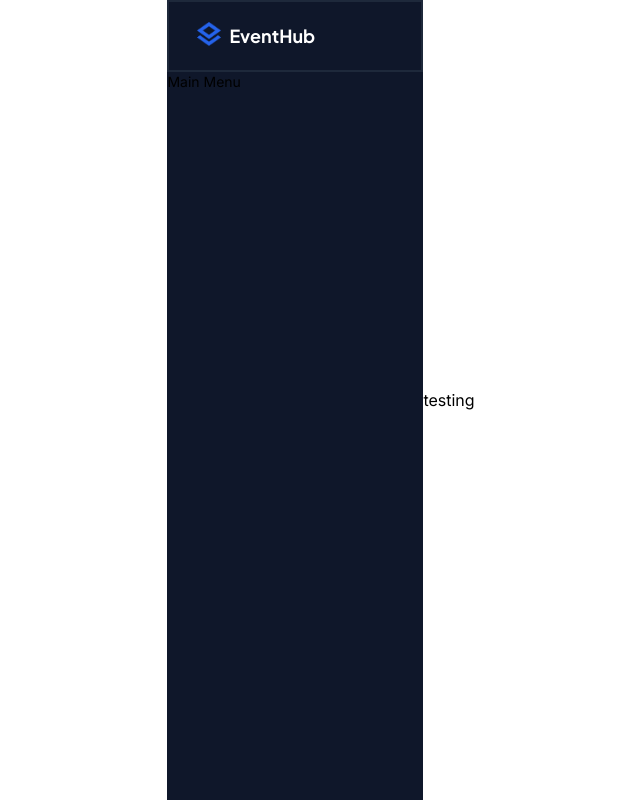
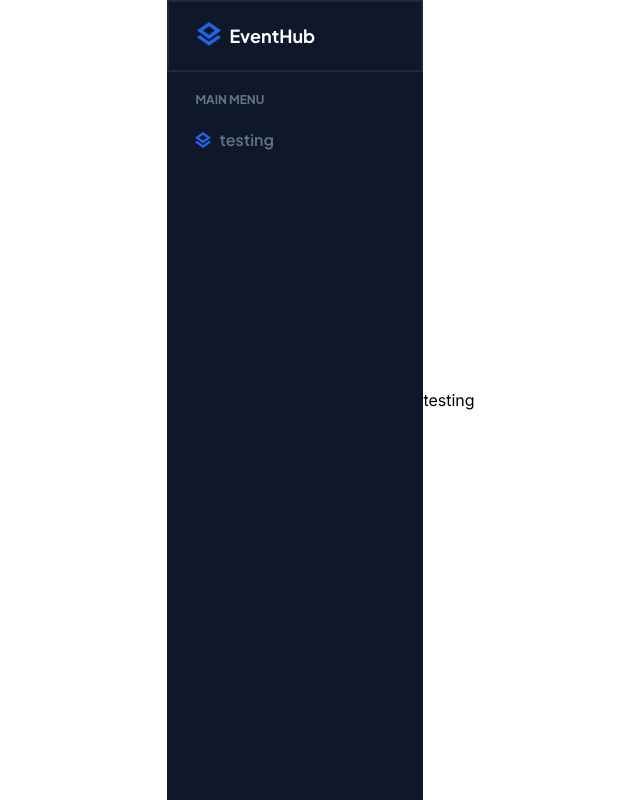
Before and after one commit to nooressam1/Event-Management-Website, a React (Vite) app in the folder Frontend/my-app/: page / in a window 1280 px wide. Shown: the whole page, without its empty margins (319-959 px from the left). Built offline with nearby package versions, Linux system fonts and the light colour scheme.

Commit message:
feat: added side bar box

```diff
--- /dev/null
+++ b/Frontend/my-app/src/Modules/shared/component/SideBarBox.jsx
@@ -0,0 +1,16 @@
+import React from "react";
+
+const SideBarBox = ({ title, image }) => {
+  return (
+    <div className="w-full flex gap-2 py-5 items-center  hover:bg-MainBlue/10">
+      <div class=" w-4 h-4">
+        <img className="h-full w-full object-fit" src={image} />
+      </div>
+      <h4 className="text-md text-MainOffWhiteText font-jakarta font-semibold">
+        {title}
+      </h4>
+    </div>
+  );
+};
+
+export default SideBarBox;
--- a/Frontend/my-app/src/Modules/shared/component/SideNavigationBar.jsx
+++ b/Frontend/my-app/src/Modules/shared/component/SideNavigationBar.jsx
@@ -1,5 +1,6 @@
 import React from "react";
 import myImage from "../../../assets/image.png";
+import SideBarBox from "./SideBarBox";
 
 const SideNavigationBar = () => {
   return (
@@ -11,7 +12,12 @@ const SideNavigationBar = () => {
         <h1 class="text-white font-jakarta font-black text-lg">EventHub</h1>
       </div>
       <div>
-        <h4 className="text-sm ">Main Menu</h4>
+        <div className="px-7 py-5">
+          <h4 className="text-xs text-MainOffWhiteText font-jakarta font-bold">
+            MAIN MENU
+          </h4>
+          <SideBarBox title="testing" image={myImage}></SideBarBox>
+        </div>
       </div>
     </div>
   );
```
